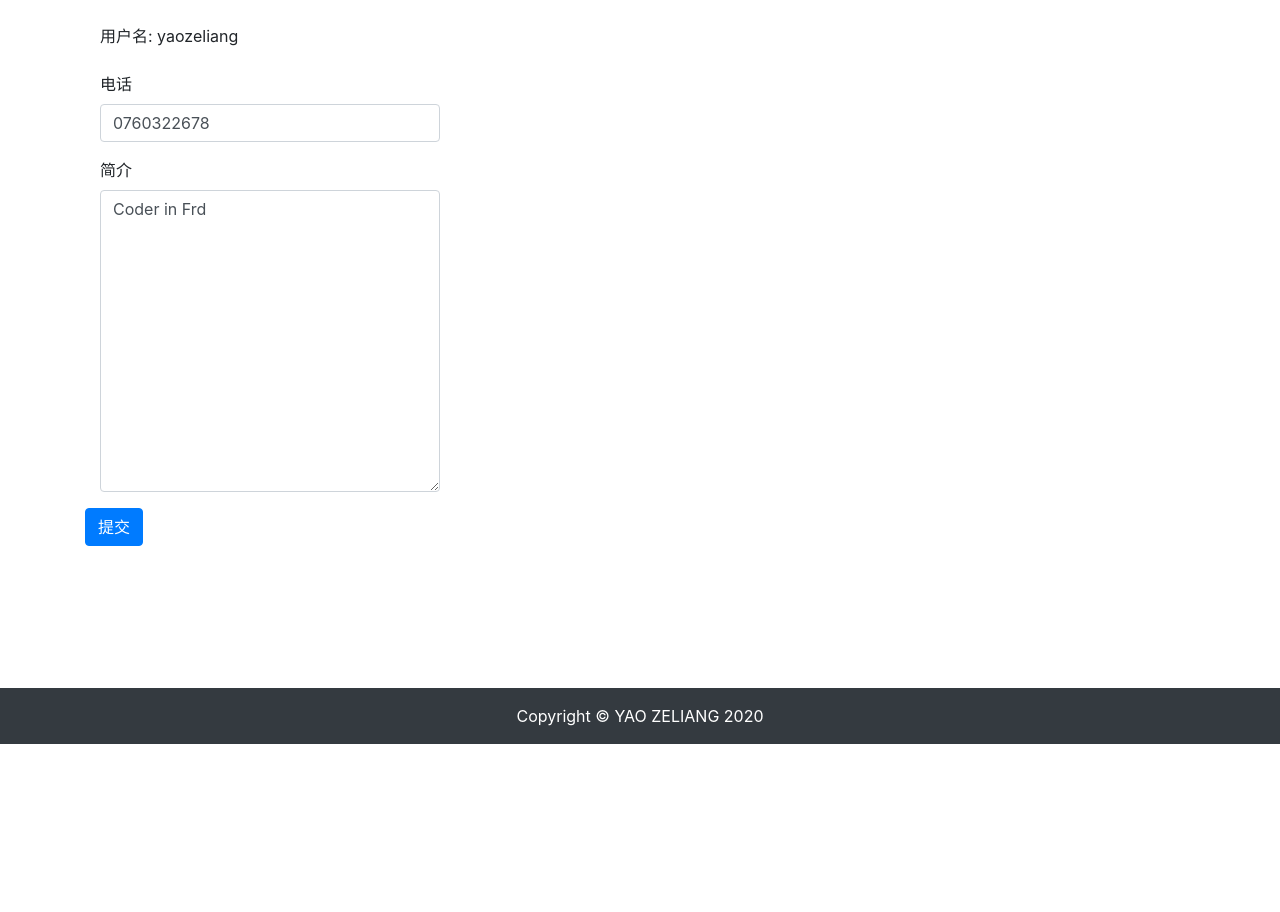
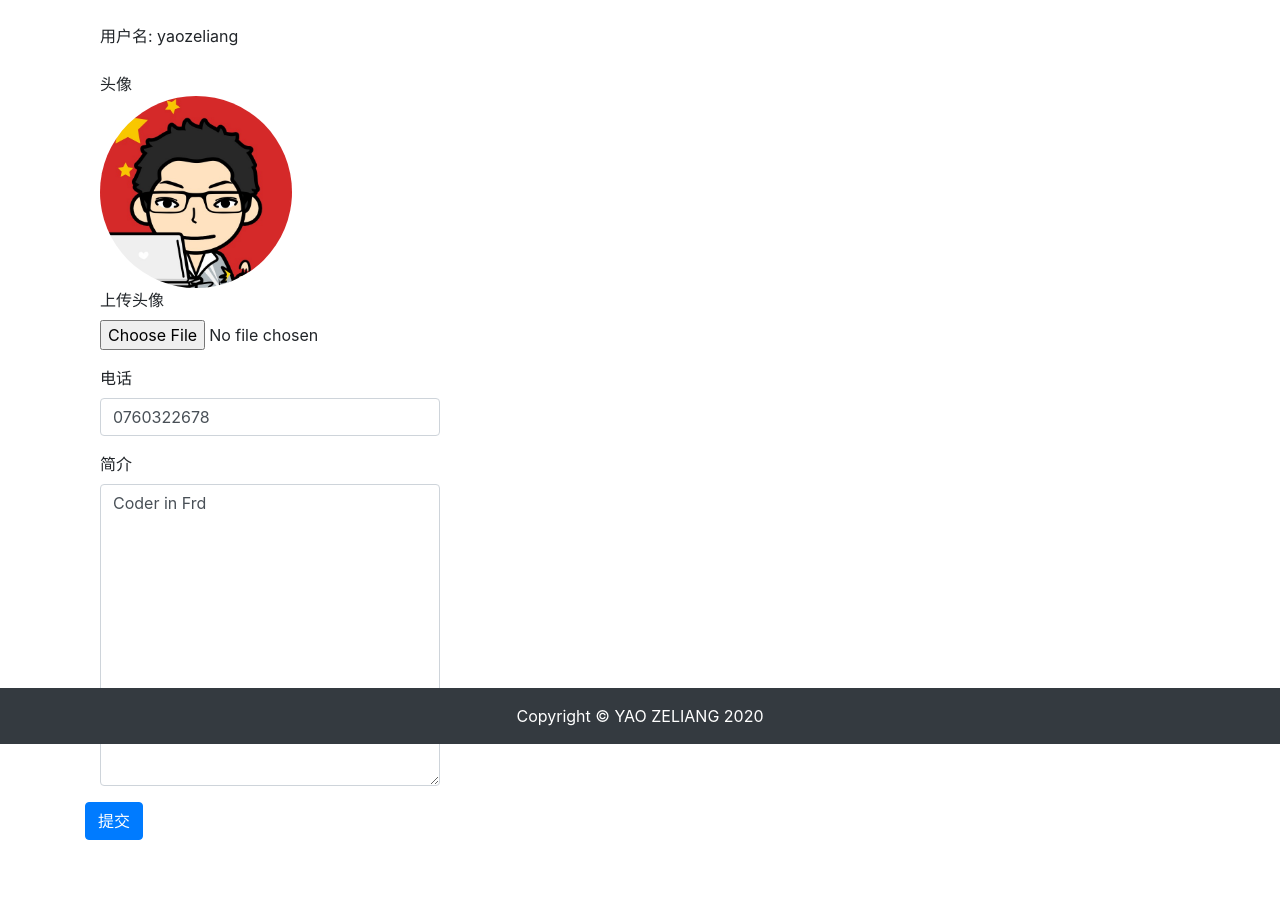
Before and after one commit to yaozeliang/Personal-Site-with-Dashboard-Covid-19, a Django app: page /userprofile/edit/4/ in a window 1280 px wide. Shown: the part 56-968 px from the top of the page. Before the commit the page ends 800 px from the top, so only its background shows below. Run offline with Django 3.2, Linux system fonts and the light colour scheme; a user stored in the database is signed in; data comes from the database, SQL or seed files in the repository; both versions use the stored data as it was after the commit; some libraries are stand-ins or nearby versions.

Commit message:
Add avatar

```diff
--- a/my_blog/settings.py
+++ b/my_blog/settings.py
@@ -141,3 +141,9 @@ EMAIL_PORT = 587
 EMAIL_USE_TLS = True
 # 默认的发件人
 DEFAULT_FROM_EMAIL = 'YAO ZELIANG blog attractionlawyao@gmail.com'
+
+
+
+# 媒体文件地址
+MEDIA_URL = '/media/'
+MEDIA_ROOT = os.path.join(BASE_DIR, 'media/')
--- a/my_blog/urls.py
+++ b/my_blog/urls.py
@@ -3,6 +3,10 @@
 from django.contrib import admin
 from django.urls import path,include
 # from article import urls
+
+# 新引入的模块
+from django.conf import settings
+from django.conf.urls.static import static
 
 urlpatterns = [
     path('admin/', admin.site.urls),
@@ -11,3 +15,6 @@ urlpatterns = [
     path('password-reset/', include('password_reset.urls')),
 
 ]
+
+
+urlpatterns += static(settings.MEDIA_URL, document_root=settings.MEDIA_ROOT)
--- a/templates/userprofile/edit.html
+++ b/templates/userprofile/edit.html
@@ -2,14 +2,34 @@
 {% load static %}
 {% block title %} 用户信息 {% endblock title %}
 {% block content %}
+
+
+
 <div class="container">
     <div class="row">
         <div class="col-12">
             <br>
             <div class="col-md-4">用户名: {{ user.username }}</div>
             <br>
-            <form method="post" action=".">
+
+            {% if profile.avatar %}
+            <div class="col-md-4">头像</div>
+            <img src="{{profile.avatar.url}}" style="max-width: 20%; border-radius: 50%;" class="col-md-4">
+
+
+            {% else %}
+                <h5 class="col-md-4">暂无头像</h5>
+            {% endif %}
+
+            <form method="post" action="." enctype="multipart/form-data">
                 {% csrf_token %}
+
+                <!-- avatar -->
+                <div class="form-group col-md-4">
+                    <label for="avatar">上传头像</label>
+                    <input type="file" class="form-control-file" name="avatar" id="avatar">
+                </div>
+
                 <!-- phone -->
                 <div class="form-group col-md-4">
                     <label for="phone">电话</label>
@@ -18,6 +38,7 @@
                 <!-- bio -->
                 <div class="form-group col-md-4">
                     <label for="bio">简介</label>
+                    <!-- 文本区域 -->
                     <textarea type="text" class="form-control" id="bio" name="bio" rows="12">{{ profile.bio }}</textarea>
                 </div>
                 <!-- 提交按钮 -->
--- a/userprofile/urls.py
+++ b/userprofile/urls.py
@@ -1,5 +1,7 @@
 from django.urls import path
 from . import views
+
+
 
 app_name = 'userprofile'
 
--- a/userprofile/views.py
+++ b/userprofile/views.py
@@ -85,13 +85,17 @@ def profile_edit(request,id):
     if request.method=='POST':
         if request.user!= user:
             return HttpResponse("你没有权限修改此用户信息。")
-
-        profile_form = ProfileForm(data=request.POST)
+        # 上传的文件保存在 request.FILES 中，通过参数传递给表单类
+        profile_form = ProfileForm(request.POST,request.FILES)
 
         if profile_form.is_valid():
             profile_cd =profile_form.cleaned_data
             profile.phone = profile_cd['phone']
             profile.bio = profile_cd['bio']
+
+            if 'avatar' in request.FILES:
+                profile.avatar = profile_cd["avatar"]
+
             profile.save()
             return redirect("userprofile:edit", id=id)
         else:
```
Also changed, not shown: db.sqlite3, media/avatar/20200413/cartoon_1.jpg (added).
